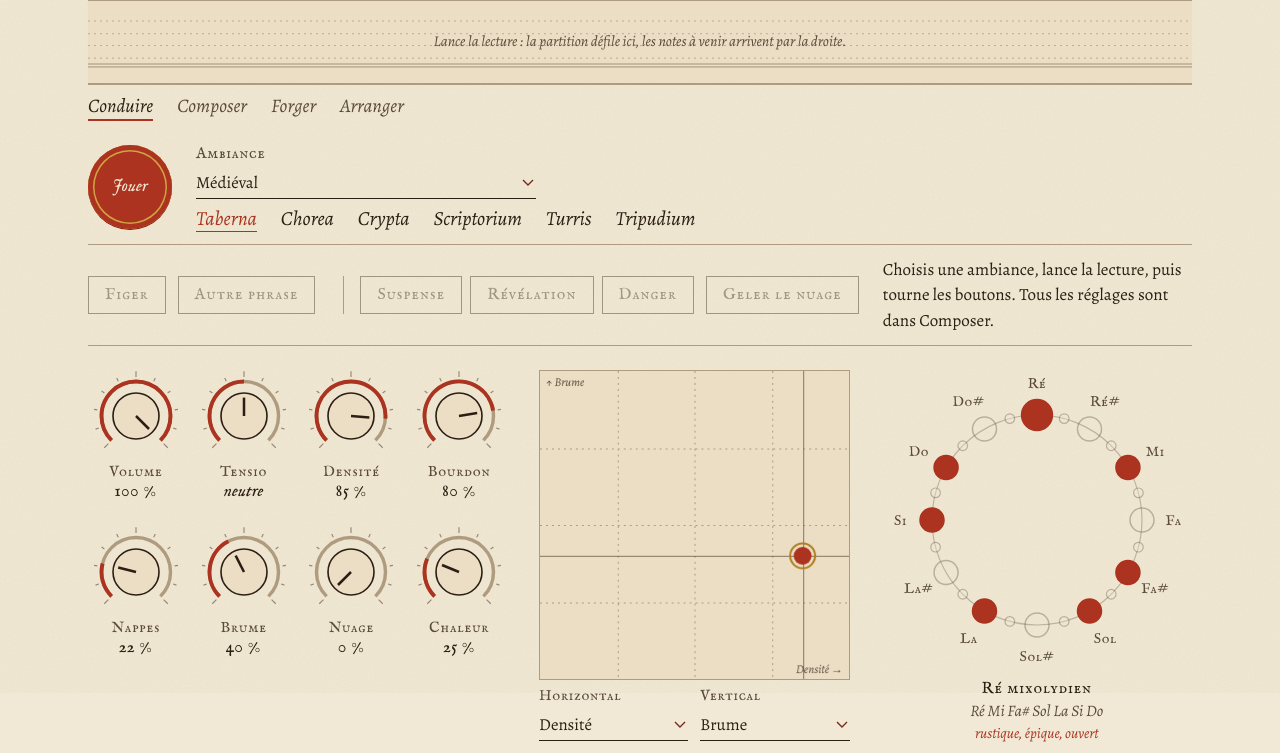
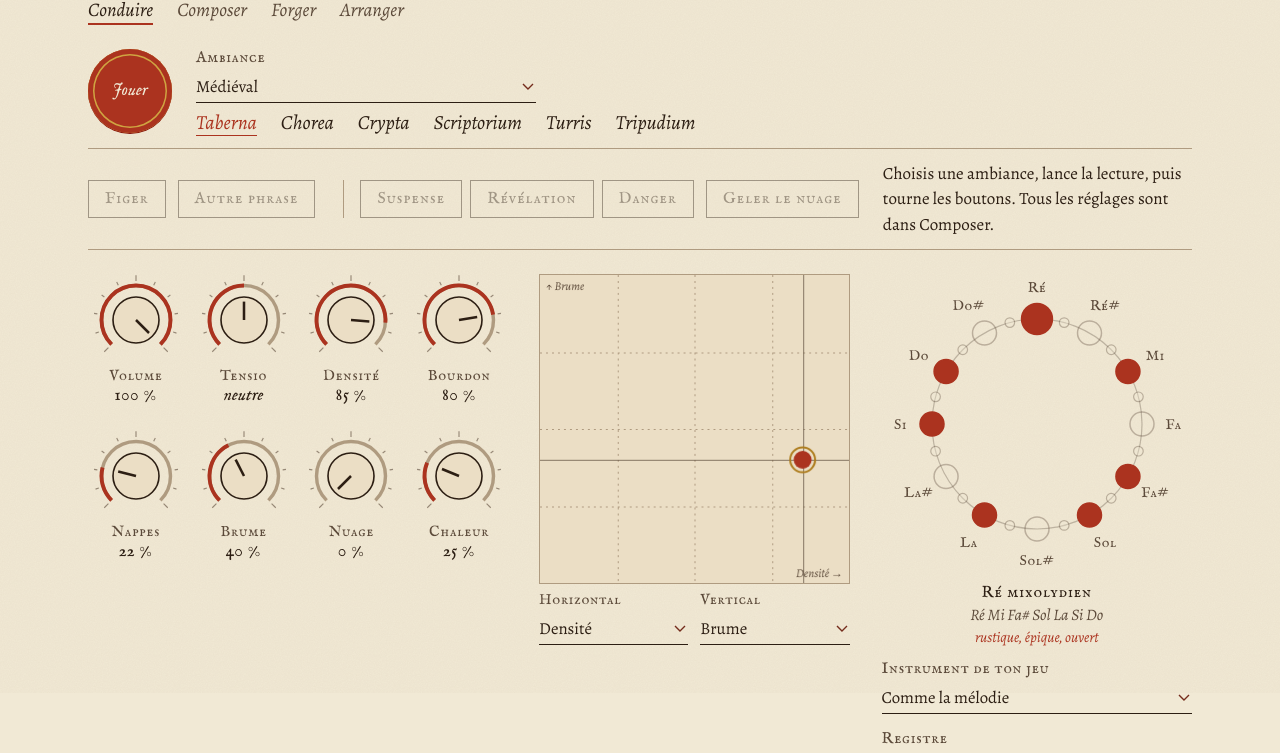
Before and after one commit to alexcartn/RPG_Synth, a website: page index.html in a window 1280 px wide. Shown: the part 107-860 px from the top of the page. Drawn offline with Linux system fonts and the light colour scheme.

Commit message:
Interface : partition cachée à l'arrêt et bandeau plus fin, libellés courts avec aide repliable, boutons d'action, Forger en français, machine retirée de la ligne de temps d'Arranger
Co-Authored-By: Claude Sonnet 5.5 <noreply@anthropic.com>
Claude-Session: https://claude.ai/code/session_01Ps48RoZBXbq8thWnLuAhCA

```diff
--- a/css/style.css
+++ b/css/style.css
@@ -102,6 +102,9 @@ summary:focus-visible, button:focus-visible, select:focus-visible, input:focus-v
 .ctl .l{display:flex; justify-content:space-between; align-items:baseline; gap:var(--sp-md)}
 .ctl label{font:400 .98rem/1.2 var(--caps); letter-spacing:.05em; color:var(--ink-2)}
 .ctl output{font:italic 400 1.15rem/1 var(--display); color:var(--ink); font-variant-numeric:tabular-nums}
+.ctl .help{flex:none; align-self:center; width:1.35em; height:1.35em; padding:0; margin-left:.4em; border:1px solid var(--rule); border-radius:50%; background:transparent; color:var(--ink-2); font:italic 400 .8rem/1 var(--display); cursor:pointer}
+.ctl .help:hover,.ctl .help[aria-expanded=true]{color:var(--rubric); border-color:var(--rubric)}
+.ctl .l label{margin-right:auto}
 .ctl .hint{font-size:.88rem; color:var(--ink-2); margin:0; line-height:1.3}
 
 input[type=range]{-webkit-appearance:none; appearance:none; width:100%; height:22px; background:transparent; margin:0; cursor:pointer}
@@ -527,9 +530,9 @@ canvas#atWA, canvas#atWB{cursor:ew-resize; touch-action:none}
 
 /* ---------- la partition reste en bandeau fixe en haut, quel que soit le mode ---------- */
 .score{position:sticky; top:0; z-index:9; margin:0 0 var(--sp-md); padding-top:var(--sp-xs); background:var(--parch); box-shadow:0 1px 0 var(--rule)}
-.score canvas, body.jeu .score canvas, body.atelier .score canvas, body.daw .score canvas{height:84px}
+.score canvas, body.jeu .score canvas, body.atelier .score canvas, body.daw .score canvas{height:60px}
 .score .legend{margin-top:2px; padding:2px 0 3px; gap:0 var(--sp-lg); font-size:.7rem; letter-spacing:.06em}
-@media (max-width:700px){ .score canvas, body.jeu .score canvas, body.atelier .score canvas, body.daw .score canvas{height:72px} }
+@media (max-width:700px){ .score canvas, body.jeu .score canvas, body.atelier .score canvas, body.daw .score canvas{height:52px} }
 body.jeu .score, body.atelier .score, body.daw .score{margin-bottom:var(--sp-sm)}
 body.jeu .legend, body.atelier .legend, body.daw .legend{display:flex}
 
@@ -720,6 +723,7 @@ h1{font-size:clamp(2.2rem,5vw,3.4rem); margin:0}
 .jeu-mix .fr{font:400 .9rem/1 var(--caps); letter-spacing:.05em; color:var(--ink-2); margin-left:.6em}
 .jeu-bar{display:flex; flex-wrap:wrap; align-items:center; gap:var(--sp-md) var(--sp-xl); padding:var(--sp-md) 0; border-top:1px solid var(--rule); border-bottom:1px solid var(--rule)}
 .jeu-bar .hint{flex:1 1 24ch; max-width:56ch; margin:0}
+body:not(.playing) .score{display:none}
 body .score .legend{display:none}
 @media (min-width:641px){ body.playing:not(.atelier):not(.daw) .score .legend{display:flex} }
 /* téléphone : les boutons d'abord, les gestes ensuite */
--- a/js/atelier.js
+++ b/js/atelier.js
@@ -247,7 +247,7 @@ function atKeys(e,down){
 }
 
 /* ---------- machine ---------- */
-function atMachUI(){ if(typeof dawMachUI==="function") dawMachUI(); const b=$("atMach"); if(!b) return; b.setAttribute("aria-pressed",S.mach!==false?"true":"false"); b.textContent=S.mach!==false?"La machine joue":"La machine est en sourdine"; }
+function atMachUI(){ if(typeof dawMachUI==="function") dawMachUI(); const b=$("atMach"); if(!b) return; b.setAttribute("aria-pressed",S.mach!==false?"true":"false"); b.textContent=S.mach!==false?"Couper la machine":"Rallumer la machine"; }
 function setMach(on){
   S.mach=on; atMachUI();
   if(live){ live.eng.setLevels(); live.eng.replan("all"); }
@@ -267,7 +267,7 @@ function buildAtelier(){
   /* barre du haut */
   const bar=atEl("div","at-bar");
   bar.innerHTML='<div class="at-title"><span class="kicker">atelier</span><span class="nm" id="synPatchName">Pad doux</span></div>'+
-    '<button class="btn" id="atMach" type="button" aria-pressed="true">La machine joue</button>'+
+    '<button class="btn" id="atMach" type="button" aria-pressed="true">Couper la machine</button>'+
     '<div class="ctl atpatch"><label for="synPatch">Patch</label><select id="synPatch"></select></div>'+
     '<button class="lnk" id="synRandom" type="button">Au sort</button>'+
     '<details class="fin atsave"><summary>Enregistrer ou supprimer</summary><div class="row"><div class="ctl atname"><label for="synName">Nom</label><input type="text" id="synName" maxlength="40" placeholder="Mon patch"></div><button class="lnk" id="synSaveBtn" type="button">Enregistrer sous ce nom</button><button class="lnk" id="synDelBtn" type="button">Supprimer le patch choisi</button></div></details>';
@@ -279,42 +279,42 @@ function buildAtelier(){
   const K=(path,label,min,max,o)=>synKnob(path,label,min,max,o);
   const sel3=[{k:"syn.%.oct",type:"select",label:"Octave",opts:octOpts,num:true},{k:"syn.%.semi",type:"select",label:"Intervalle",opts:semiOpts,num:true},{k:"syn.%.uni",type:"select",label:"Unisson",opts:uniOpts,num:true}];
   /* rang 1 : oscillateurs, filtre, speculum */
-  [["oscA","Sonus A","atWA"],["oscB","Sonus B","atWB"]].forEach(([k,t,cvid])=>{
+  [["oscA","Oscillateur A","atWA"],["oscB","Oscillateur B","atWB"]].forEach(([k,t,cvid])=>{
     const m=atMod(t); m.appendChild(atCanvas(cvid,72));
     m.appendChild(atKnobs([K(k+".wave","Table",0,1,{fmt:v=>SYN_WAVES[Math.min(SYN_WAVES.length-1,Math.round(v*(SYN_WAVES.length-1)))]}),K(k+".lvl","Niveau",0,1,{fmt:fmtP}),K(k+".det","Désaccord",-50,50,{fmt:fmtC,step:1}),K(k+".spread","Écart",0,40,{fmt:v=>Math.round(v)+" ¢",step:1})]));
     m.appendChild(atFields(sel3.map(x=>({...x,k:x.k.replace("%",k)}))));
     put(3,m);
   });
-  const mf=atMod("Filtrum"); mf.appendChild(atCanvas("atFil",72));
+  const mf=atMod("Filtre"); mf.appendChild(atCanvas("atFil",72));
   mf.appendChild(atKnobs([K("fil.cut","Coupure",40,16000,{log:true,fmt:fmtHz}),K("fil.res","Résonance",0.1,14,{log:true,fmt:v=>v.toFixed(1)}),K("fil.key","Clavier",0,1,{fmt:fmtP}),K("fil.env","Envel.",-4800,4800,{fmt:fmtC,step:50})]));
   mf.appendChild(atFields([{k:"syn.fil.type",type:"select",label:"Type",opts:[["lowpass","Passe-bas 12 dB"],["lowpass24","Passe-bas 24 dB"],["highpass","Passe-haut 12 dB"],["highpass24","Passe-haut 24 dB"],["bandpass","Passe-bande"],["notch","Coupe-bande"]]}]));
   put(3,mf);
-  const sp=atMod("Speculum"); sp.classList.add("at-scopebox");
+  const sp=atMod("Oscilloscope"); sp.classList.add("at-scopebox");
   sp.appendChild(atEl("div","at-scbar",'<div class="at-tabs"><button class="lnk" id="atScOsc" type="button" aria-pressed="true">Oscillo</button><button class="lnk" id="atScSpec" type="button" aria-pressed="false">Spectre</button></div><span class="at-read" id="atScopeRead" aria-live="off"></span>'));
   sp.appendChild(atCanvas("atScope",96));
   sp.appendChild(atEl("div","at-scbar",'<label class="at-sel">Source <select id="atScSrc"><option value="syn">Synthé</option><option value="all">Mélange</option></select></label><label class="at-sel" id="atScSpan">Fenêtre <select id="atScSpanSel"><option value="512">Courte</option><option value="1024" selected>Moyenne</option><option value="2048">Large</option></select></label>'));
   put(3,sp);
   /* rang 2 : trois enveloppes et les LFO */
-  [["envA","Involucrum","volume","atEA"],["envF","Involucrum","filtre","atEF"],["env2","Involucrum","modulation","atE2"]].forEach(([k,t,fr,id])=>{
+  [["envA","Enveloppe","volume","atEA"],["envF","Enveloppe","filtre","atEF"],["env2","Enveloppe","modulation","atE2"]].forEach(([k,t,fr,id])=>{
     const m=atMod(t,fr); m.appendChild(atCanvas(id,52));
     m.appendChild(atKnobs([K(k+".a","Attaque",0.002,6,{log:true,fmt:fmtS}),K(k+".d","Déclin",0.01,6,{log:true,fmt:fmtS}),K(k+".s","Maintien",0,1,{fmt:fmtP}),K(k+".r","Relâche",0.01,8,{log:true,fmt:fmtS})]));
     put(3,m);
   });
-  const ml=atMod("Oscillatio","trois LFO");
+  const ml=atMod("Modulation lente","trois LFO");
   ml.appendChild(atKnobs([K("lfo1.rate","LFO 1",0.03,25,{log:true,fmt:v=>v.toFixed(2)+" Hz"}),K("lfo2.rate","LFO 2",0.03,25,{log:true,fmt:v=>v.toFixed(2)+" Hz"}),K("lfo3.rate","LFO 3",0.03,25,{log:true,fmt:v=>v.toFixed(2)+" Hz"})]));
   ml.appendChild(atFields([{k:"syn.lfo1.shape",type:"select",label:"Forme 1",opts:shapeOpts},{k:"syn.lfo2.shape",type:"select",label:"Forme 2",opts:shapeOpts},{k:"syn.lfo3.shape",type:"select",label:"Forme 3",opts:shapeOpts}]));
   put(3,ml);
   /* rang 3 : voix, table dessinée, rack */
-  const m3=atMod("Additamenta","sous-osc., bruit, FM, voix");
+  const m3=atMod("Compléments","sous-osc., bruit, FM, voix");
   m3.appendChild(atKnobs([K("sub.lvl","Sous-osc.",0,1,{fmt:fmtP}),K("noise.lvl","Bruit",0,1,{fmt:fmtP}),K("fm.amt","FM",0,1.5,{fmt:v=>v.toFixed(2)}),K("fm.ratio","Rapport",0.5,8,{step:0.5,fmt:v=>"× "+v.toFixed(1)}),K("mono.glide","Glisse",0.01,1.5,{log:true,fmt:fmtS}),K("fx.drive","Saturat.",0,1,{fmt:fmtP}),K("fx.level","Niveau",0.05,4,{log:true,fmt:v=>"× "+v.toFixed(2)}),K("vel.amt","Vélocité",0,1,{fmt:fmtP})]));
   m3.appendChild(atFields([{k:"syn.sub.shape",type:"select",label:"Sous-osc.",opts:[["sine","Sinus"],["square","Carré"]]},{k:"syn.mono.on",type:"select",label:"Jeu",opts:[[0,"Polyphonique"],[1,"Mono, glissando"]],num:true}]));
   put(3,m3);
-  const mt=atMod("Tabula","dessine une table");
+  const mt=atMod("Table dessinée","dessine une table");
   mt.appendChild(atCanvas("atDrawCv",64));
   mt.appendChild(atEl("div","at-dr",'<button class="lnk" id="atDrSin" type="button">Sinus</button><button class="lnk" id="atDrSaw" type="button">Dent</button><button class="lnk" id="atDrSq" type="button">Carré</button><button class="lnk" id="atDrSmooth" type="button">Lisser</button><button class="lnk" id="atDrRnd" type="button">Hasard</button>'));
   mt.appendChild(atEl("p","hint","Tire sur la courbe, puis mets la Table d'un oscillateur tout à droite (« Dessinée »)."));
   put(3,mt);
-  const mr=atMod("Armarium","rack d'effets"); const rk=atEl("div","at-rack");
+  const mr=atMod("Effets","rack d'effets"); const rk=atEl("div","at-rack");
   const grp=(t,knobs)=>{ const g=atEl("div","at-rg"); g.appendChild(atEl("h4","",t)); g.appendChild(atKnobs(knobs)); rk.appendChild(g); };
   const dB=v=>(v>0?"+":"")+v.toFixed(1)+" dB";
   grp("Chorus",[K("rack.chorus.mix","Mélange",0,1,{fmt:fmtP}),K("rack.chorus.rate","Vitesse",0.1,6,{log:true,fmt:v=>v.toFixed(1)+" Hz"}),K("rack.chorus.depth","Profond.",0,1,{fmt:fmtP})]);
@@ -324,7 +324,7 @@ function buildAtelier(){
   grp("Compres.",[K("rack.comp.amt","Force",0,1,{fmt:fmtP})]);
   mr.appendChild(rk); put(6,mr);
   /* rang 4 : matrice de modulation */
-  const mm=atMod("Modulatio","huit sources vers huit paramètres"); const slots=atEl("div","at-slots");
+  const mm=atMod("Matrice de modulation","huit sources vers huit paramètres"); const slots=atEl("div","at-slots");
   for(let i=0;i<8;i++){
     const row=atEl("div","at-slot"); row.appendChild(atEl("span","n",String(i+1)));
     row.appendChild(atFields([{k:"syn.mod."+i+".src",type:"select",label:"Source",opts:SYN_SRC},{k:"syn.mod."+i+".dst",type:"select",label:"Destination",opts:SYN_DST},{k:"syn.mod."+i+".amt",type:"range",label:"Quantité",min:-1,max:1,step:0.01,fmt:v=>(v>0?"+":"")+Math.round(v*100)+" %"}]));
--- a/js/daw.js
+++ b/js/daw.js
@@ -45,8 +45,6 @@ function dawSel(opts,val,label,fn){ const s=dawEl("select"); s.setAttribute("ari
 const LH={ruler:24, sec:22, mach:22, trk:56}, HEADW=236;
 function dawRows(){
   const rows=[]; let y=LH.ruler;
-  rows.push({type:"sec",key:"mach",y,h:LH.sec}); y+=LH.sec;
-  if(!DW.machFold) MACH.forEach(m=>{ rows.push({type:"mach",m,y,h:LH.mach}); y+=LH.mach; });
   rows.push({type:"sec",key:"trk",y,h:LH.sec}); y+=LH.sec;
   S.daw.tracks.forEach((tr,i)=>{ rows.push({type:"trk",tr,i,y,h:LH.trk}); y+=LH.trk; });
   return {rows,H:y};
@@ -261,7 +259,7 @@ function dawRollEvents(){
 }
 
 /* ---------- construction ---------- */
-function dawMachUI(){ const b=$("dawMach"); if(!b) return; b.setAttribute("aria-pressed",S.mach!==false?"true":"false"); b.textContent=S.mach!==false?"La machine joue":"La machine est en sourdine"; }
+function dawMachUI(){ const b=$("dawMach"); if(!b) return; b.setAttribute("aria-pressed",S.mach!==false?"true":"false"); b.textContent=S.mach!==false?"Couper la machine":"Rallumer la machine"; }
 function dawRecUI(){ const b=$("dawRec"); if(b) b.setAttribute("aria-pressed",DW.rec?"true":"false"); }
 function buildDaw(){
   if(!S.daw) return;
@@ -270,10 +268,10 @@ function buildDaw(){
   const bar=dawEl("div","dw-bar");
   bar.innerHTML='<button class="seal sm" id="play4" aria-pressed="false">Jouer</button>'+
     '<button class="btn rec" id="dawRec" type="button" aria-pressed="false">Enregistrer</button>'+
-    '<button class="btn" id="dawMach" type="button" aria-pressed="true">La machine joue</button>'+
+    '<button class="btn" id="dawMach" type="button" aria-pressed="true">Couper la machine</button>'+
     '<span class="dw-info" id="dawInfo"></span>'+
     '<div class="ctl"><label for="dawGrid">Grille</label><select id="dawGrid"></select></div>'+
-    '<button class="btn" id="dawSnapB" type="button" aria-pressed="true" title="Les notes posées à la souris tombent dans la gamme du thème">Dans la gamme</button>'+
+    '<button class="btn" id="dawSnapB" type="button" aria-pressed="true" title="Les notes posées à la souris tombent dans la gamme du thème">Aimanter à la gamme</button>'+
     '<button class="btn" id="dawUndo" type="button" disabled>Annuler</button>';
   sec.appendChild(bar);
   /* arrangement : en-têtes à gauche, ligne de temps à droite */
--- a/js/ui.js
+++ b/js/ui.js
@@ -358,7 +358,14 @@ function mkCtl(it){
   const wrap=document.createElement("div"); wrap.className="ctl";
   const id="c_"+it.k.replace(/\./g,"_");
   const row=document.createElement("div"); row.className="l";
-  const lab=document.createElement("label"); lab.htmlFor=id; lab.textContent=it.label; row.appendChild(lab);
+  /* un libellé long se coupe : le nom reste court, l'explication passe dans une aide qu'on déplie avec « ? » */
+  let name=it.label, help=it.hint||"";
+  if(!help&&name.length>40){ const m=name.match(/^(.{4,44}?) : (.+)$/)||name.match(/^(.{4,44}?) \((.+)\)$/); if(m){ name=m[1]; help=m[2].charAt(0).toUpperCase()+m[2].slice(1)+"."; } }
+  const lab=document.createElement("label"); lab.htmlFor=id; lab.textContent=name; row.appendChild(lab);
+  let hp=null;
+  if(help){ hp=document.createElement("p"); hp.className="hint"; hp.id=id+"_h"; hp.hidden=true; hp.textContent=help;
+    const hb=document.createElement("button"); hb.type="button"; hb.className="help"; hb.textContent="?"; hb.title="Explication"; hb.setAttribute("aria-label","Explication : "+name); hb.setAttribute("aria-expanded","false"); hb.setAttribute("aria-controls",hp.id);
+    hb.onclick=()=>{ hp.hidden=!hp.hidden; hb.setAttribute("aria-expanded",hp.hidden?"false":"true"); }; lab.after(hb); }
   let el,out=null;
   if(it.type==="range"){
     el=document.createElement("input"); el.type="range"; el.min=it.min; el.max=it.max; el.step=it.step;
@@ -370,7 +377,7 @@ function mkCtl(it){
     if(it.groups){it.groups.forEach(([g,l])=>{const og=document.createElement("optgroup"); og.label=g; addOpts(og,l); el.appendChild(og);});}
     else addOpts(el,it.opts);
   }
-  el.id=id; wrap.appendChild(row); wrap.appendChild(el);
+  el.id=id; wrap.appendChild(row); wrap.appendChild(el); if(hp) wrap.appendChild(hp);
   const entry={it,el,out};
   const upd=()=>{ if(out) out.textContent=it.fmt(parseFloat(el.value)); };
   if(it.type==="range"){
```
Also changed, not shown: tests/ui-smoke.js (+1 -0 lines).
